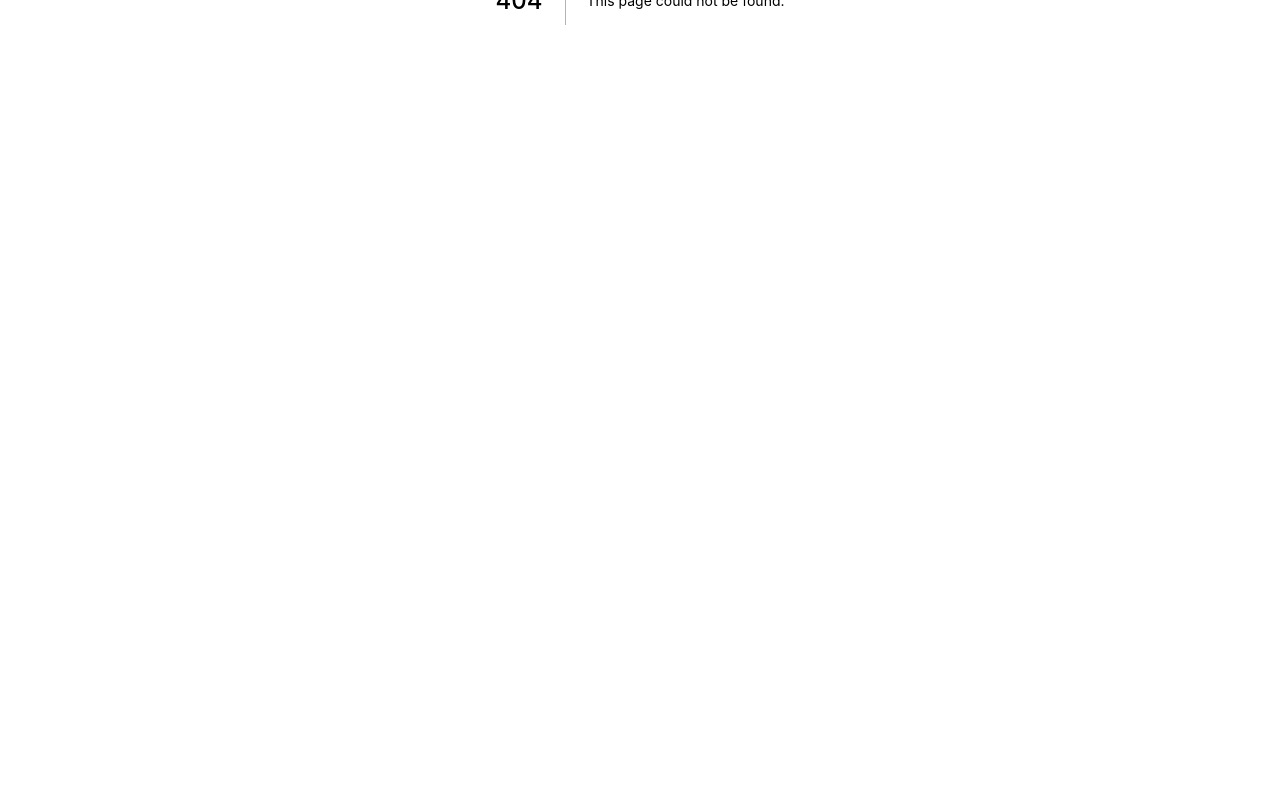
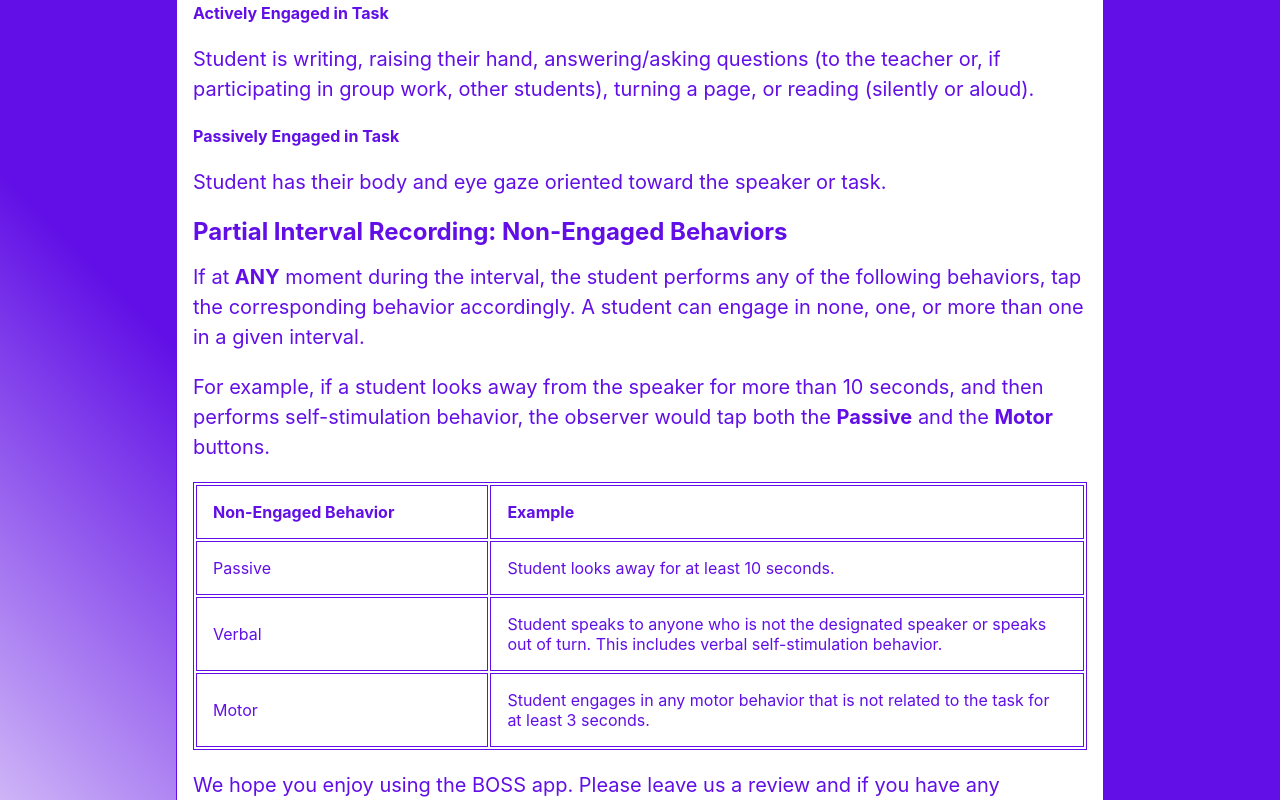
Before and after one commit to adeubank/www.behaviorobservationtools.com, a Next.js app: page /how-it-works in a window 1280 px wide. Before the commit this address had no page. Shown: the part 400-1200 px from the top of the page. Before the commit the page ends 800 px from the top, so only its background shows below. Built offline with nearby package versions, Linux system fonts and the light colour scheme.

Commit message:
Add how it works page

```diff
--- /dev/null
+++ b/pages/how-it-works.js
@@ -0,0 +1,62 @@
+import Layout from './layout'
+import styles from '../styles/Home.module.css'
+
+export default function HowItWorks() {
+  console.dir(styles)
+  return <Layout>
+  <div className={styles.grid}>
+    <div className={[styles.card , styles.active].join(' ')}>
+      <h2>Behavior Observation of Students in School (BOSS): How it works</h2>
+
+      <h3>Momentary Time Sampling: Engaged Behaviors</h3>
+      <p>At the end of the each interval, tap whether the student is passively engaged in the task or actively engaged in the task. <em>If the student <b>is not</b> engaged in the task at all, do not tap either of those options.</em></p>
+
+      <h4>Actively Engaged in Task</h4>
+      <p>Student is writing, raising their hand, answering/asking questions (to the teacher or, if participating in group work, other students), turning a page, or reading (silently or aloud).</p>
+      <h4>Passively Engaged in Task</h4>
+      <p>Student has their body and eye gaze oriented toward the speaker or task.</p>
+
+      <br/>
+
+      <h3>Partial Interval Recording: Non-Engaged Behaviors</h3>
+
+      <p>If at <b>ANY</b> moment during the interval, the student performs any
+      of the following behaviors, tap the corresponding behavior accordingly.
+      A student can engage in none, one, or more than one in a given interval.</p>
+      <br/>
+      <p>For example, if a student looks away from the speaker for more than 10
+      seconds, and then performs self-stimulation behavior, the observer would
+      tap both the <b>Passive</b> and the <b>Motor</b> buttons. </p>
+      <br />
+      <table>
+        <thead>
+          <tr>
+            <th width="33%">Non-Engaged Behavior</th>
+            <th>Example</th>
+          </tr>
+        </thead>
+        <tbody>
+          <tr>
+            <td>Passive</td>
+            <td>Student looks away for at least 10 seconds. </td>
+          </tr>
+          <tr>
+            <td>Verbal</td>
+            <td>Student speaks to anyone who is not the designated speaker or speaks out of turn. This includes verbal self-stimulation behavior. </td>
+          </tr>
+          <tr>
+            <td>Motor</td>
+            <td>Student engages in any motor behavior that is not related to the task for at least 3 seconds. </td>
+          </tr>
+        </tbody>
+      </table>
+
+      <br/>
+      <p>We hope you enjoy using the BOSS app. Please leave us a review and if you have any questions or concerns, please visit our <a href="/contact">contact page and drop us a line!</a></p>
+
+      <br/>
+      <h5><em>Happy Tracking! Vennesa and Allen from the BOSS app team ❤️</em></h5>
+    </div>
+  </div>
+</Layout>
+}
--- a/styles/Home.module.css
+++ b/styles/Home.module.css
@@ -198,7 +198,8 @@
 
 .card:hover,
 .card:focus,
-.card:active {
+.card:active,
+.card.active {
   background-color: #fff;
   color: #610fe6;
   border-color: #610fe6;
--- a/styles/globals.css
+++ b/styles/globals.css
@@ -14,3 +14,6 @@ a {
 * {
   box-sizing: border-box;
 }
+
+table, table tr td, table thead tr th { border: 1px solid;}
+th, td { padding: 1rem; }
```
